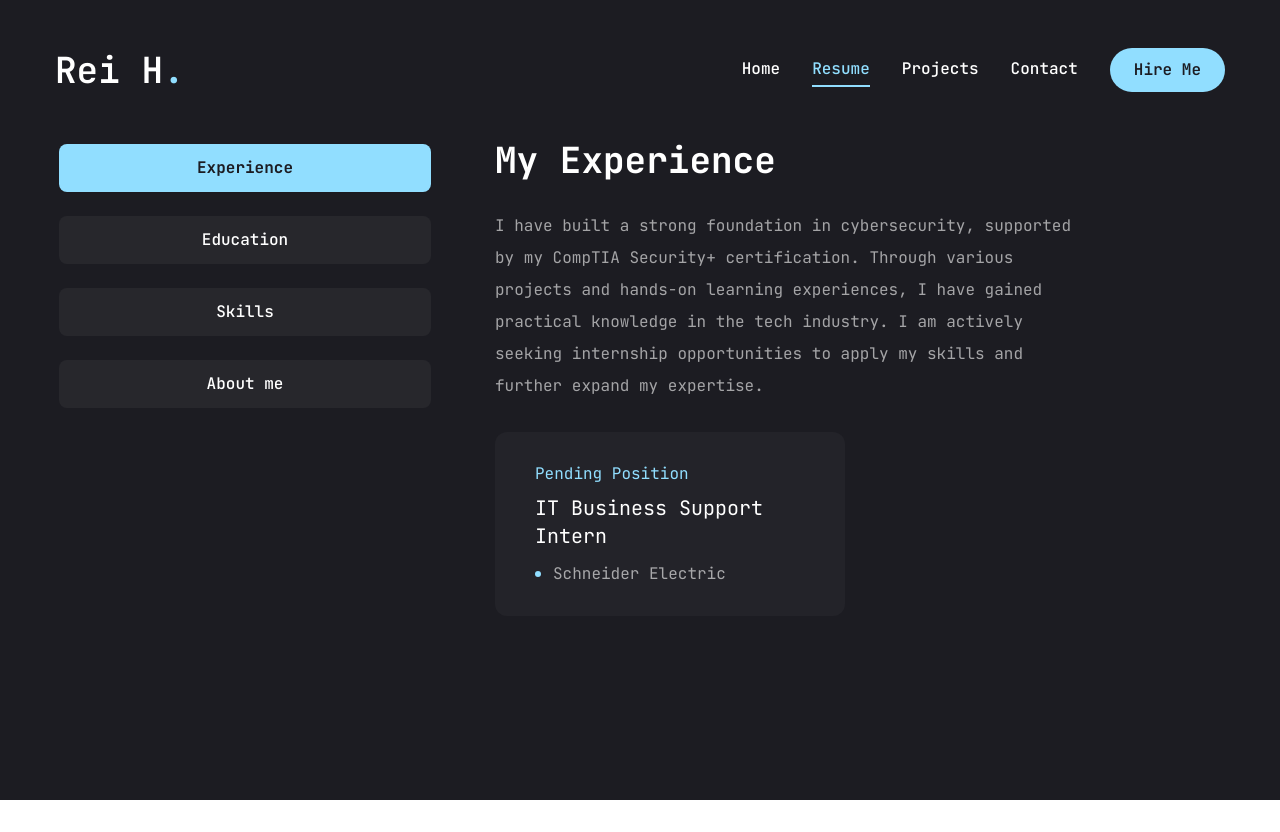
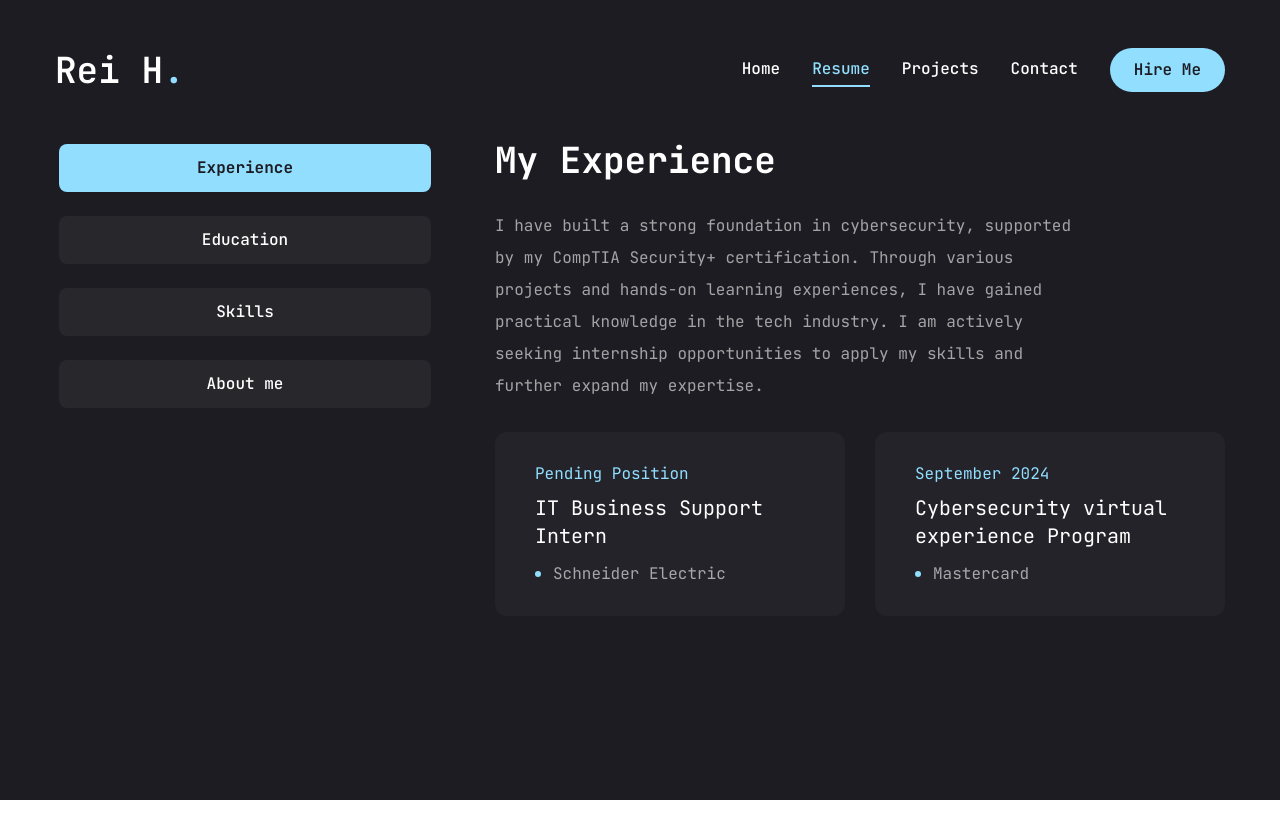
Before and after one commit to Zerei183-4/Reiport, a Next.js app: page /resume in a window 1280 px wide. Built offline with nearby package versions, Linux system fonts and the light colour scheme.

Commit message:
Added Mastercard experience in resume page

```diff
--- a/app/resume/page.jsx
+++ b/app/resume/page.jsx
@@ -57,6 +57,11 @@ const experience = {
       company: "Schneider Electric",
       position: "IT Business Support Intern",
       duration: "Pending Position",
+    },
+    {
+      company: "Mastercard",
+      position: "Cybersecurity virtual experience Program",
+      duration: "September 2024",
     },
   ]
 }
```
